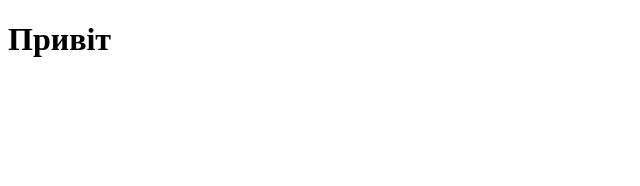
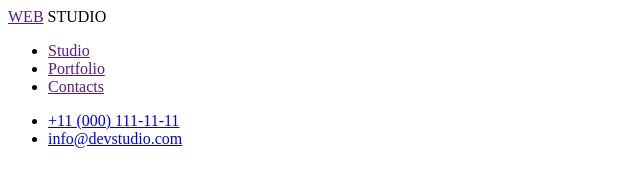
Before and after one commit to Matvii-holovan/goit-markup-hw-01, a plain HTML site: page index.html in a window 1280 px wide. Shown: the whole page, without its empty margins (0-640 px from the left). Drawn offline with Linux system fonts and the light colour scheme.

Commit message:
Додав header

```diff
--- a/index.html
+++ b/index.html
@@ -7,6 +7,22 @@
     <title>Document</title>
 </head>
 <body>
-    <h1>Привіт</h1>
+    <header>
+        <nav>
+                 <a href="">WEB</a>
+        <span>STUDIO</span>
+        <ul>
+            <li><a href="">Studio</a></li>
+            <li><a href="">Portfolio</a></li>
+            <li><a href="">Contacts</a></li>
+        </ul>
+        <ul>
+            <li><a href="tel:+11 (000) 111-11-11">+11 (000) 111-11-11</a></li>
+            <li><a href="mailto:info@devstudio.com">info@devstudio.com</a></li>
+        </ul>
+        </nav>
+    </header>
+
+
 </body>
 </html>
```
